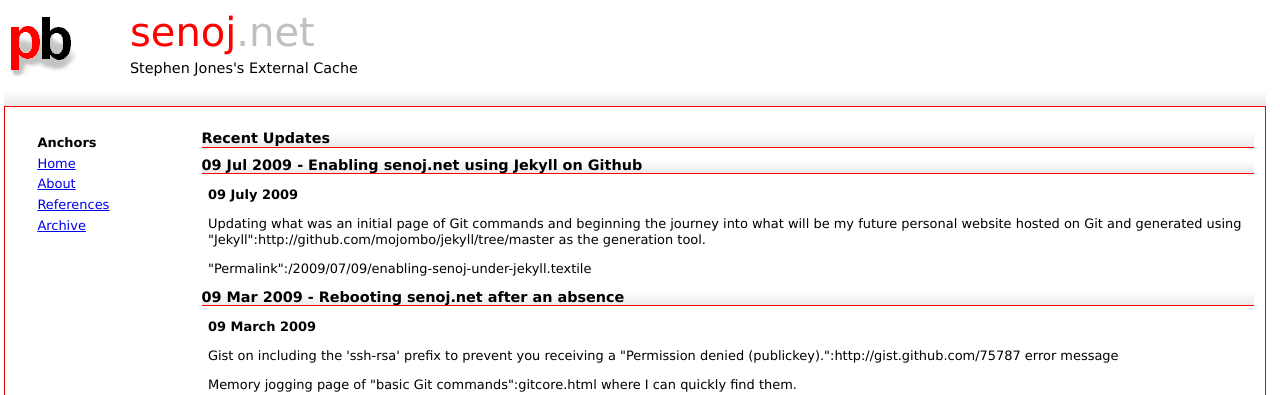
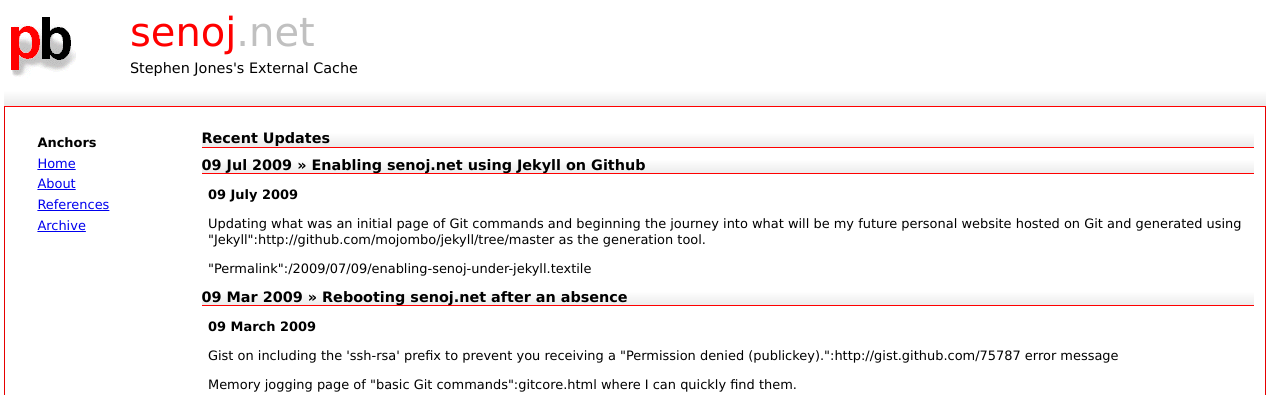
Before and after one commit to stephenjones/stephenjones.github.com, a Jekyll site: the page built from index.html, in a window 1280 px wide. Shown: the top 395 px of the page. Built offline with Jekyll 4.4.1, drawn with Linux system fonts in a browser that asks for light colours; Markdown is read by kramdown in place of the engine named in the settings; comment, search, counter and statistics services are not loaded.

Commit message:
updated the header h1 again

```diff
--- a/_layouts/post.html
+++ b/_layouts/post.html
@@ -2,7 +2,7 @@
 layout: default
 ---
 
-<h1 class='title'>{{ post.date | date_to_string }} - {{ post.title }}</h1>
+<h1 class='title'>{{ page.date | date_to_string }} &raquo; {{ page.title }}</h1>
 
 <div id="post">
 {{ content }}
--- a/index.html
+++ b/index.html
@@ -27,7 +27,7 @@ title: senoj.net | Stephen Jones's Website | Home Page
 <h1 class="title">Recent Updates</h1>
 
 {% for post in site.posts %}
-  <h1 class='title'>{{ post.date | date_to_string }} - {{ post.title }}</h1>
+  <h1 class='title'>{{ post.date | date_to_string }} &raquo; {{ post.title }}</h1>
   <p>{{ post.content }}</p>
   <p>"Permalink":{{ post.url }}</p>
 {% endfor %}
```
